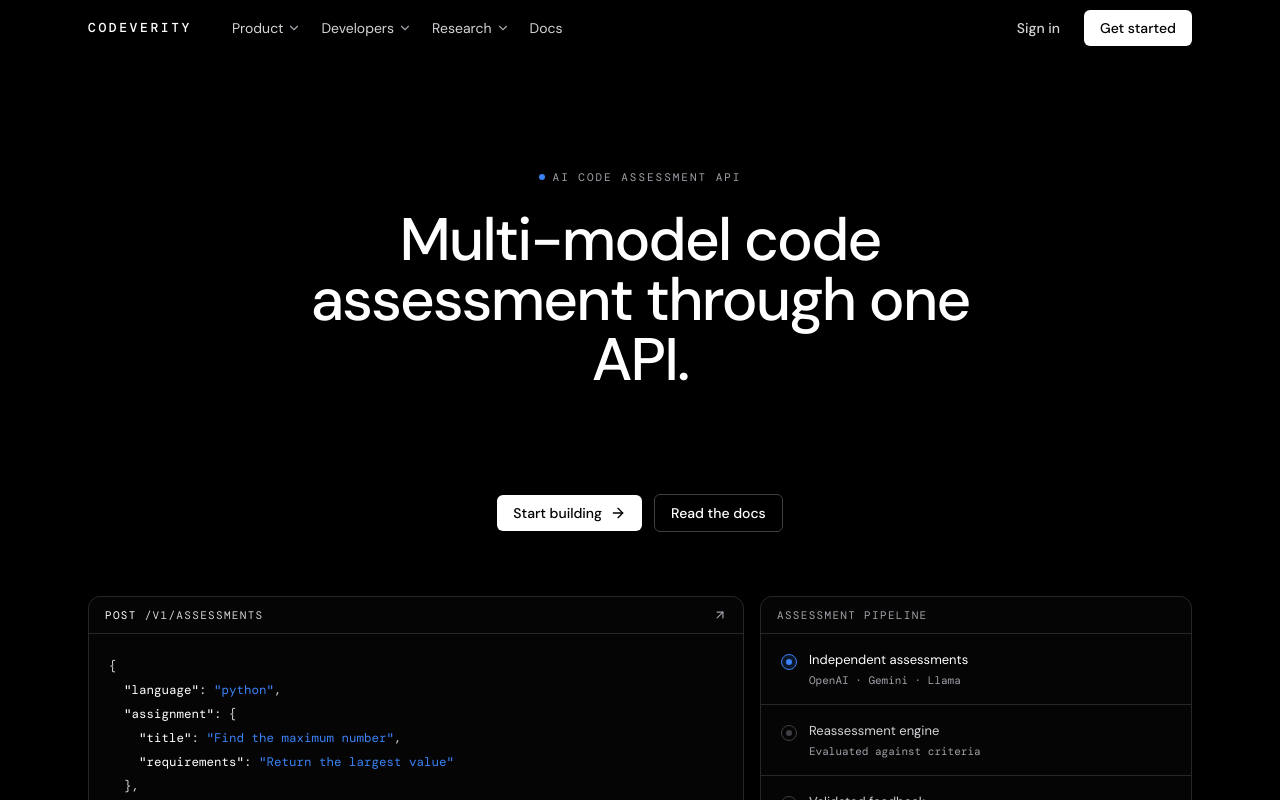
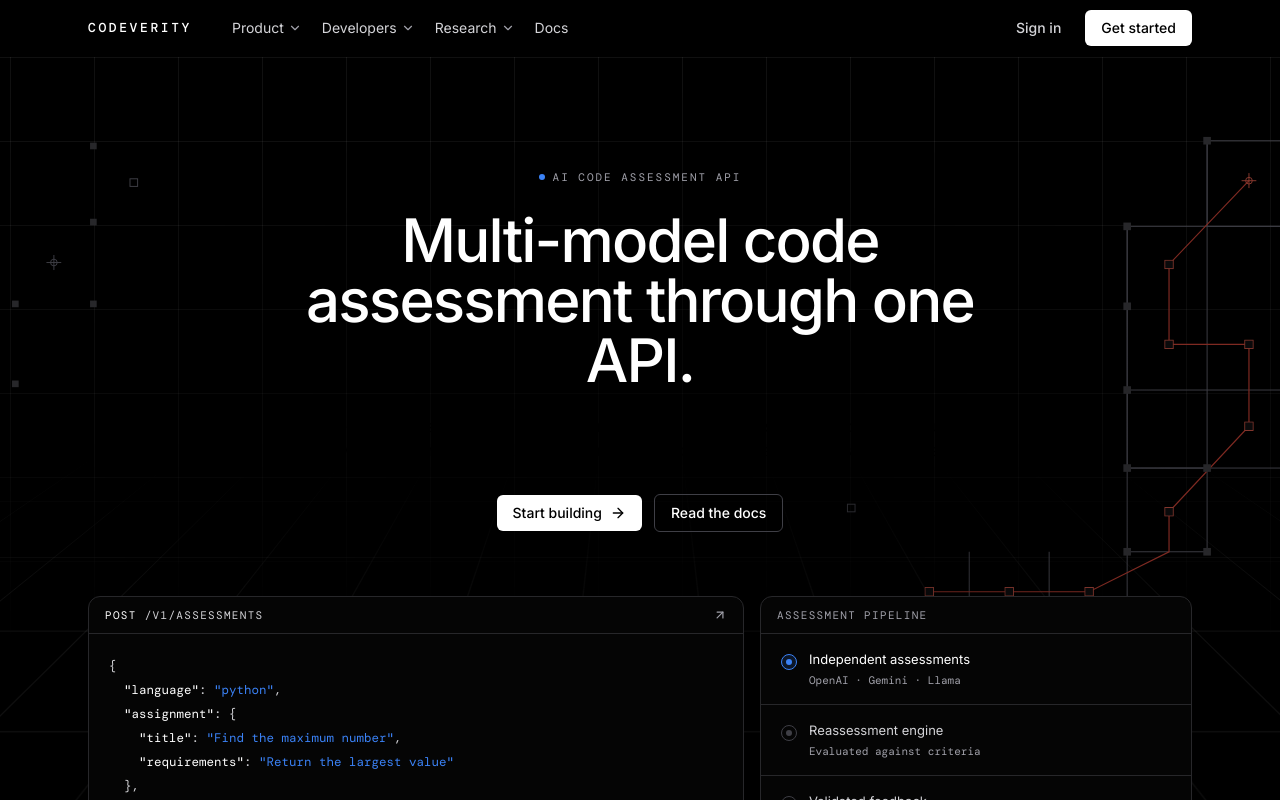
Before and after one commit to Olisagold/codeverity, a Next.js app in the folder apps/web/: page / in a window 1280 px wide. Shown: the top 800 px of the page. Built offline with nearby package versions, Linux system fonts and the light colour scheme.

Commit message:
feat(styles): update font imports to use 'Inter' for improved typography consistency

```diff
--- a/apps/web/app/globals.css
+++ b/apps/web/app/globals.css
@@ -1,5 +1,5 @@
 /* @import url() FONT IMPORTS MUST ALWAYS BE AT THE VERY TOP OF THIS FILE, ABOVE THE TAILWIND IMPORTS — DO NOT DELETE THIS COMMENT */
-@import url('https://fonts.googleapis.com/css2?family=DM+Sans:opsz,wght@9..40,400;9..40,500;9..40,600&family=DM+Mono:wght@400;500&display=swap');
+@import url('https://fonts.googleapis.com/css2?family=Inter:wght@400;500;600&family=DM+Mono:wght@400;500&display=swap');
 
 /* CRITICAL: THE FOLLOWING TAILWIND IMPORTS MUST NEVER BE DELETED OR REORDERED — DO NOT DELETE THIS COMMENT */
 @import 'tailwindcss/base';
@@ -140,3 +140,51 @@ body {
 .code-frame__header {
   background: #0c0c0e;
 }
+
+/* ---------------------------------------------------------------------------
+   Hero backdrop (perspective grid)
+   --------------------------------------------------------------------------- */
+.hero-bg {
+  --grid-line: rgba(255, 255, 255, 0.07);
+  --grid-size: 84px;
+  perspective: 900px;
+}
+.hero-bg__wall {
+  background-image:
+    linear-gradient(to right, var(--grid-line) 1px, transparent 1px),
+    linear-gradient(to bottom, var(--grid-line) 1px, transparent 1px);
+  background-size: var(--grid-size) var(--grid-size);
+  background-position: center top;
+  mask-image: linear-gradient(to bottom, rgba(0, 0, 0, 0.9), rgba(0, 0, 0, 0.55) 60%, transparent);
+  -webkit-mask-image: linear-gradient(to bottom, rgba(0, 0, 0, 0.9), rgba(0, 0, 0, 0.55) 60%, transparent);
+}
+.hero-bg__floor-wrap {
+  perspective: 700px;
+  perspective-origin: 50% 0%;
+  mask-image: linear-gradient(to bottom, transparent, rgba(0, 0, 0, 0.9) 30%, rgba(0, 0, 0, 0.9) 80%, transparent);
+  -webkit-mask-image: linear-gradient(to bottom, transparent, rgba(0, 0, 0, 0.9) 30%, rgba(0, 0, 0, 0.9) 80%, transparent);
+}
+.hero-bg__floor {
+  position: absolute;
+  left: -50%;
+  right: -50%;
+  top: 0;
+  height: 200%;
+  transform-origin: 50% 0%;
+  transform: rotateX(62deg);
+  background-image:
+    linear-gradient(to right, var(--grid-line) 1px, transparent 1px),
+    linear-gradient(to bottom, var(--grid-line) 1px, transparent 1px);
+  background-size: var(--grid-size) var(--grid-size);
+  background-position: center top;
+}
+.hero-bg__vignette {
+  background:
+    radial-gradient(60% 55% at 50% 42%, rgba(0, 0, 0, 0.55), transparent 70%),
+    linear-gradient(to bottom, transparent 70%, #000 100%);
+}
+@media (max-width: 640px) {
+  .hero-bg {
+    --grid-size: 56px;
+  }
+}
--- a/apps/web/components/marketing/Hero.tsx
+++ b/apps/web/components/marketing/Hero.tsx
@@ -4,11 +4,13 @@ import { Button } from '@/components/ui/Button';
 import { Eyebrow } from '@/components/ui/Eyebrow';
 import { Reveal } from '@/components/ui/Reveal';
 import { HeroApiDemo } from './HeroApiDemo';
+import { HeroBackground } from './HeroBackground';
 
 export function Hero() {
   return (
-    <section id="top" className="border-b border-line-soft">
-      <div className="mx-auto max-w-shell px-6 pb-20 pt-20 sm:pt-28">
+    <section id="top" className="relative isolate overflow-hidden border-b border-line-soft">
+      <HeroBackground />
+      <div className="relative mx-auto max-w-shell px-6 pb-20 pt-20 sm:pt-28">
         <Reveal className="mx-auto max-w-3xl text-center">
           <Eyebrow dot className="justify-center">
             AI code assessment API
--- /dev/null
+++ b/apps/web/components/marketing/HeroBackground.tsx
@@ -0,0 +1,97 @@
+import React from 'react';
+
+/**
+ * Decorative hero backdrop: a perspective "floor" grid receding into the distance,
+ * a faint back-wall grid, and a blueprint-style overlay of crosshairs, node squares
+ * and a routed path. Pure CSS + inline SVG, no images.
+ */
+export function HeroBackground() {
+  return (
+    <div aria-hidden="true" className="hero-bg pointer-events-none absolute inset-0 overflow-hidden">
+      {/* Back wall */}
+      <div className="hero-bg__wall absolute inset-x-0 top-0 h-[62%]" />
+
+      {/* Perspective floor */}
+      <div className="hero-bg__floor-wrap absolute inset-x-0 bottom-0 h-[58%]">
+        <div className="hero-bg__floor" />
+      </div>
+
+      {/* Blueprint overlay */}
+      <svg
+        className="absolute inset-0 h-full w-full"
+        viewBox="0 0 1600 1000"
+        preserveAspectRatio="xMidYMid slice"
+        fill="none"
+      >
+        <defs>
+          <symbol id="hb-cross" viewBox="-8 -8 16 16">
+            <path d="M0 -8V8M-8 0H8" stroke="currentColor" strokeWidth="1" />
+            <circle r="3.5" stroke="currentColor" strokeWidth="1" />
+          </symbol>
+          <symbol id="hb-node" viewBox="-5 -5 10 10">
+            <rect x="-4.5" y="-4.5" width="9" height="9" stroke="currentColor" strokeWidth="1" fill="#0a0a0b" />
+          </symbol>
+        </defs>
+
+        {/* Left-side markers */}
+        <g className="text-[#3f3f46]">
+          <use href="#hb-cross" x="92" y="208" width="16" height="16" />
+          <use href="#hb-cross" x="176" y="208" width="16" height="16" />
+          <use href="#hb-cross" x="92" y="292" width="16" height="16" />
+          <rect x="56" y="170" width="7" height="7" fill="#27272a" />
+          <rect x="56" y="256" width="7" height="7" fill="#27272a" />
+          <rect x="56" y="340" width="7" height="7" fill="#27272a" />
+          <rect x="140" y="256" width="7" height="7" fill="#27272a" />
+          <rect x="140" y="340" width="7" height="7" fill="#27272a" />
+          <rect x="222" y="90" width="7" height="7" fill="#27272a" />
+          <rect x="222" y="170" width="7" height="7" fill="#27272a" />
+          <rect x="222" y="256" width="7" height="7" fill="#27272a" />
+          <rect x="264" y="128" width="8" height="8" stroke="#3f3f46" strokeWidth="1" />
+          <rect x="1018" y="470" width="8" height="8" stroke="#3f3f46" strokeWidth="1" />
+        </g>
+
+        {/* Right-side blueprint: light frame */}
+        <g stroke="#3f3f46" strokeWidth="1">
+          <path d="M1396 88H1480V178H1396Z" />
+          <path d="M1312 178H1480V432H1312Z" />
+          <path d="M1312 178V612" />
+          <path d="M1396 88V520" />
+          <path d="M1312 350H1480" />
+          <path d="M1312 432H1396" />
+          <path d="M1312 520H1396" />
+          <path d="M1060 612H1312" />
+          <path d="M1230 520V612" />
+          <path d="M1146 520V612" />
+        </g>
+
+        {/* Right-side blueprint: routed red path */}
+        <path
+          d="M1440 130L1356 218V302H1440V388L1356 478V520L1272 562H1104"
+          stroke="#7f2a22"
+          strokeWidth="1.25"
+        />
+
+        {/* Grey nodes on frame corners */}
+        <g className="text-[#3f3f46]">
+          {[
+            [1396, 88], [1480, 88], [1480, 178], [1312, 178], [1312, 262], [1480, 262], [1312, 350], [1480, 350],
+            [1312, 432], [1396, 432], [1480, 432], [1312, 520], [1396, 520], [1312, 612], [1230, 612], [1146, 612], [1060, 612],
+          ].map(([x, y]) => (
+            <rect key={`${x}-${y}`} x={x - 4} y={y - 4} width="8" height="8" fill="#27272a" />
+          ))}
+        </g>
+
+        {/* Red path nodes */}
+        <g className="text-[#8b3a30]">
+          {[[1356, 218], [1356, 302], [1440, 302], [1440, 388], [1356, 478], [1272, 562], [1188, 562], [1104, 562]].map(([x, y]) => (
+            <use key={`${x}-${y}`} href="#hb-node" x={x - 5} y={y - 5} width="10" height="10" />
+          ))}
+          <use href="#hb-cross" x="1432" y="122" width="16" height="16" />
+        </g>
+      </svg>
+
+      {/* Vignette so copy stays readable */}
+      <div className="hero-bg__vignette absolute inset-0" />
+    </div>
+  );
+}
--- a/apps/web/tailwind.config.ts
+++ b/apps/web/tailwind.config.ts
@@ -19,7 +19,7 @@ const config: Config = {
         amber: '#F59E0B',
       },
       fontFamily: {
-        sans: ['"DM Sans"', 'system-ui', '-apple-system', 'sans-serif'],
+        sans: ['"Inter"', 'system-ui', '-apple-system', 'sans-serif'],
         mono: ['"DM Mono"', 'ui-monospace', 'SFMono-Regular', 'Menlo', 'monospace'],
       },
       maxWidth: {
```
